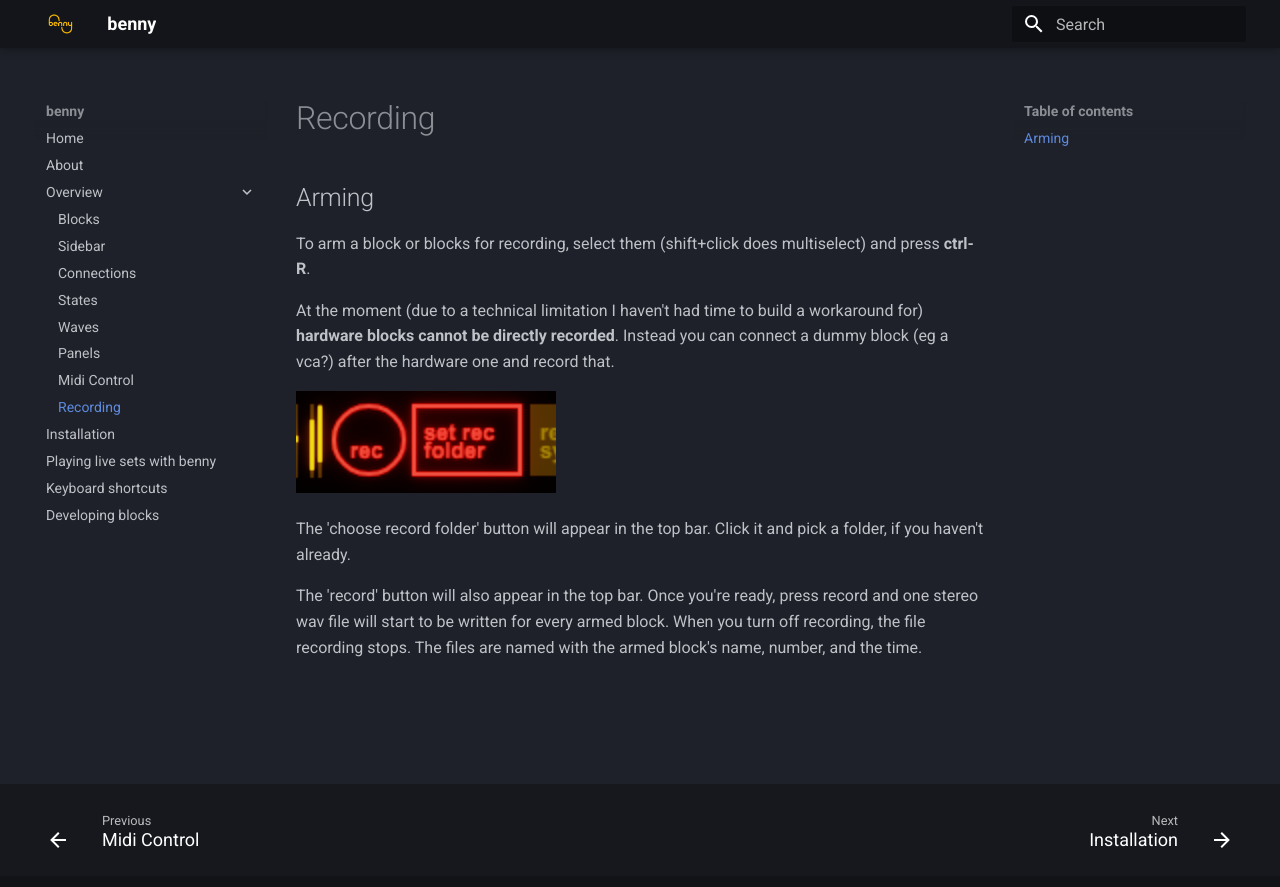
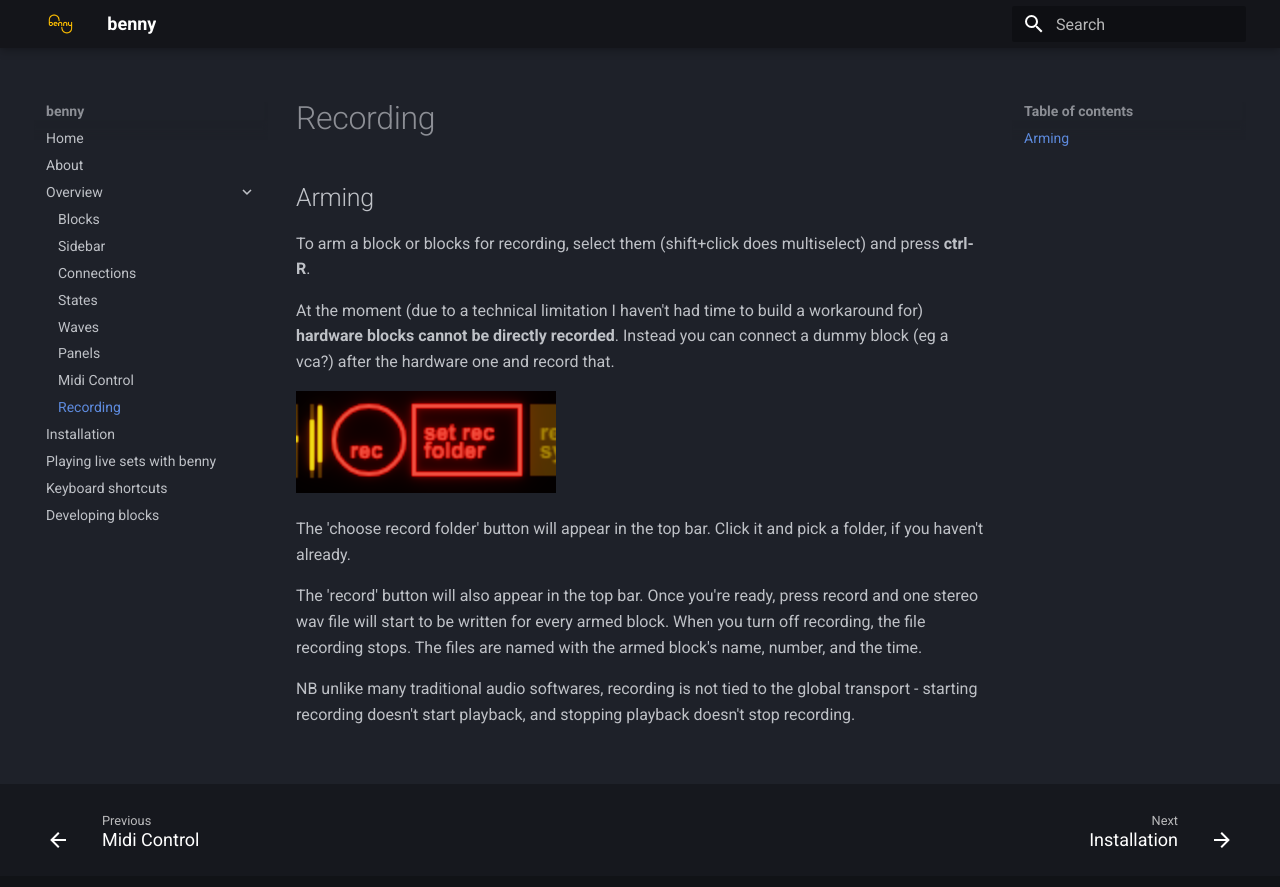
Before and after one commit to playbenny/benny_manual, an MkDocs documentation site: the page built from docs/recording.md, in a window 1280 px wide. Shown: the top 887 px of the page. Built offline with MkDocs 1.6.1 and Material for MkDocs 9.7.7, drawn with Linux system fonts in a browser that asks for light colours.

Commit message:
Update recording.md

```diff
--- a/docs/recording.md
+++ b/docs/recording.md
@@ -9,3 +9,5 @@ At the moment (due to a technical limitation I haven't had time to build a worka
 The 'choose record folder' button will appear in the top bar. Click it and pick a folder, if you haven't already.
 
 The 'record' button will also appear in the top bar. Once you're ready, press record and one stereo wav file will start to be written for every armed block. When you turn off recording, the file recording stops. The files are named with the armed block's name, number, and the time.
+
+NB unlike many traditional audio softwares, recording is not tied to the global transport - starting recording doesn't start playback, and stopping playback doesn't stop recording.
```
